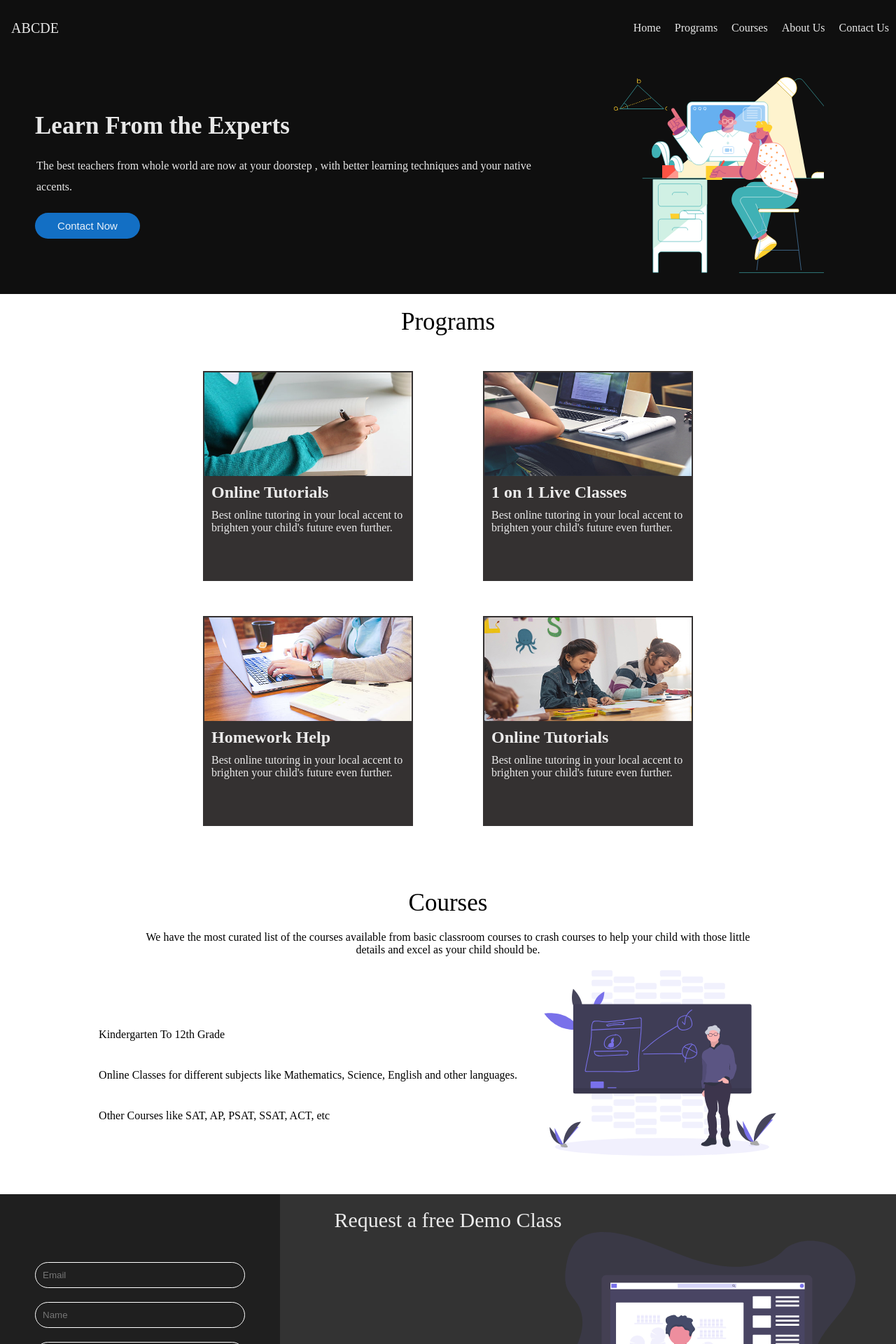
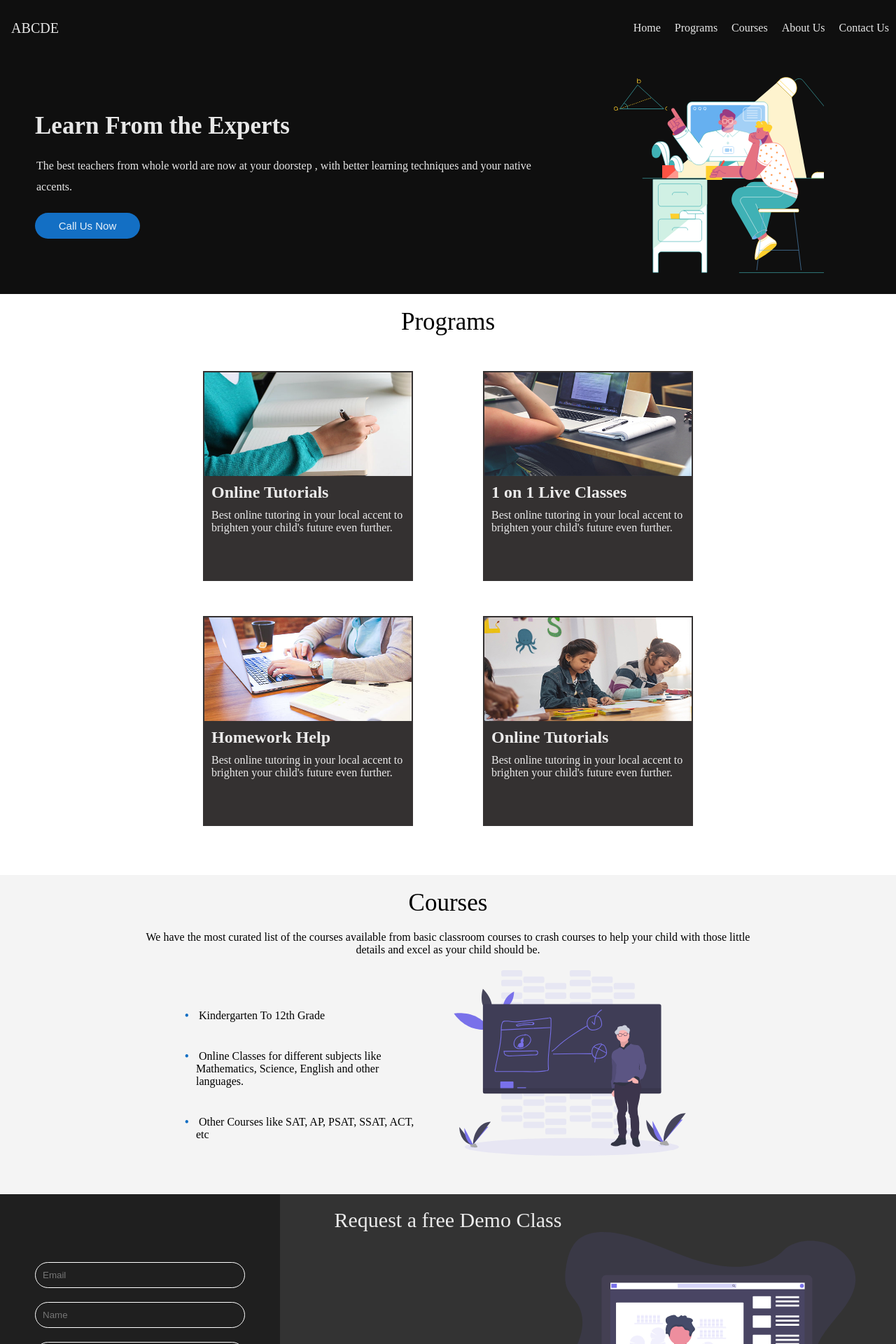
Before and after one commit to joshiCoding/abcde, a Jekyll site: the page built from index.markdown, in a window 1280 px wide. Shown: the top 1920 px of the page at 70% size. Built offline with Jekyll 4.4.1, drawn with Linux system fonts in a browser that asks for light colours; comment, search, counter and statistics services are not loaded; some of the changed text lies outside the part shown.

Commit message:
sections of the site completed

```diff
--- a/_layouts/home.html
+++ b/_layouts/home.html
@@ -45,7 +45,7 @@
         <div class="hero-content">
             <h1 class="hero-content-heading">Learn From the Experts</h1>
             <p class="hero-content-para">The best teachers from whole world are now at your doorstep , with better learning techniques and your native accents.</p>
-            <button class="hero-content-btn">Contact Now</button>
+            <button class="hero-content-btn">Call Us Now</button>
         </div>
         <div class="hero-illustration">
             <img src="{{ '/assets/img/hero-illustration.svg' | absolute_url}} " alt="">
@@ -97,12 +97,18 @@
         <div class="courses-heading">Courses</div>
         <div class="courses-para">We have the most curated list of the courses available from basic classroom courses to crash courses to help your child with those little details and excel as your child should be.</div>
         <div class="courses-content">
-            <div class="courses-content-list">
-                <li class="courses-content-list-item">Kindergarten To 12th Grade</li>
-                <li class="courses-content-list-item">Online Classes for different subjects like Mathematics, Science, English and other languages.</li>
-                <li class="courses-content-list-item">Other Courses like SAT, AP, PSAT, SSAT, ACT, etc</li>
+            <ul class="courses-content-list">
+                <li class="courses-content-list-item">
+                    Kindergarten To 12th Grade
+                </li>
+                <li class="courses-content-list-item">
+                    Online Classes for different subjects like Mathematics, Science, English and other languages.
+                </li>
+                <li class="courses-content-list-item">
+                    Other Courses like SAT, AP, PSAT, SSAT, ACT, etc
+                </li>
 
-            </div>
+            </ul>
             <div class="courses-content-illustration">
                  <img src="{{ '/assets/img/teacher-illustration.svg' | absolute_url}} " alt="">
                 </div>
@@ -110,7 +116,7 @@
 
     </section>
 
-    <section class="demo" id="contact">
+    <section class="demo" id="demo">
         <div class="demo-background-img"><img src="{{ '/assets/img/hero_1.jpg' |absolute_url }}" alt=""></div>
         <div class="demo-head">Request a free Demo Class</div>
         <div class="demo-content">
@@ -150,6 +156,41 @@
         </div>
     </section>
 
+    <div class="about-contact-bg">
+        <img src="{{ '/assets/img/about-contact-bg.jpeg' | absolute_url }}" alt="" class= "bg-img">
+
+    <section class="about" id = "about">
+        <h1 class="about-head">About ABCDE</h1>
+        <p class="about-para">
+            Lorem ipsum dolor sit amet consectetur adipisicing elit. Accusamus corporis eum ipsum veritatis mollitia ex similique cum. Ullam dolorum sed neque necessitatibus quasi, possimus consequuntur libero ducimus enim facere reprehenderit maxime sequi quae debitis quo. Mollitia voluptatum repellat alias possimus dolorum quia cumque ea in nam sed illo iusto ipsa modi, autem velit, assumenda vel quibusdam recusandae et natus? Porro, perferendis ducimus quidem eum obcaecati quas nam illum repellendus fugit sit corporis eveniet rerum est doloremque exercitationem dolor quis reprehenderit numquam molestias quaerat libero? Accusamus non, debitis eveniet illo nesciunt voluptatum earum doloremque aliquam repellat ex, pariatur temporibus nihil magnam.
+        </p>
+    </section>
+
+    <section class="contact" id = "contact">
+        <div class="contact-content">
+            <h1 class="contact-content-head">Give us a Call</h1>
+            <p class="contact-content-para">To reach us or enquire about anything
+                <ul class="contact-content-list">
+                    <li class="contact-content-list-item">
+                        Call us at : +91 88880 00008
+                    </li>
+                    <li class="contact-content-list-item">
+                        Whatsapp us at : 77778 87777
+                    </li>
+
+                </ul>
+            </p>
+
+            <button>Make a call</button>
+        </div>
+
+        <div class="contact-illustration">
+            <img src="{{ '/assets/img/about-bg-img.svg' | absolute_url }} " alt="">
+        </div>
+    </section>
+
+    </div>
+
     <footer>
         <div class="foot-about">
             <div class="foot-about-head">ABOUT ABCDE</div>
--- a/assets/css/main.scss
+++ b/assets/css/main.scss
@@ -80,7 +80,7 @@ header{
             top:0;
             right:0;
             height:100vh;
-            width:50vw;
+            width:70vw;
             background:rgba(0,0,0,0.99);
             color:white;
             padding-top:80px;
@@ -241,6 +241,7 @@ header{
     align-items:center;
     justify-content:center;
     padding:20px;
+    background:rgba(244,244,244,1);
 
 
     &-heading{
@@ -253,6 +254,8 @@ header{
     }
     &-content{
         display:flex;
+        align-items:center;
+
 
         &-list{
             list-style:none;
@@ -260,15 +263,18 @@ header{
             display:flex;
             flex-direction:column;
             align-items:flex-start;
-            justify-content:center;
+            max-width:400px;
             &-item{
-                padding:10px;
-                padding-bottom:30px;
-                &:last-child{
-                    padding-bottom:10px;
-                }
+                padding:20px;
+                &::before {
+                    content: "\2022";
+                    color: var(--color-prim);
+                    font-weight: bold;
+                    display: inline-block;
+                    width: 1em;
+                    margin-left: -1em;
+                  }
             }
-
         }
 
         &-illustration{
@@ -396,6 +402,93 @@ header{
         }
 
     }
+}
+
+.about-contact-bg{
+
+    padding:20px 0;
+    position:relative;
+    .bg-img{
+        height:100%;
+        position:absolute;
+        top:0;
+        right:0;
+        z-index:-1;
+    }
+}
+
+.about{
+    background:rgba(0,0,0,0.9);
+    color:white;
+    padding:30px;
+    margin: 20px 0;
+    display:flex;
+    flex-direction:column;
+    justify-content:center;
+    align-items:center;
+
+    &-head{
+        text-align:center;
+        font-size:30px;
+    }
+    &-para{
+        padding:20px;
+        text-align:justify;
+        max-width:700px;
+
+    }
+}
+
+.contact{
+    background:rgba(0,0,0,0.9);
+    color:white;
+    margin: 20px 0;
+    display:flex;
+    align-items:center;
+    justify-content:center;
+
+    &-content{
+        display:flex;
+        flex-direction:column;
+        align-items:center;
+        &-head{
+            text-align:center;
+            font-size:30px;
+            padding:30px;
+        }
+        &-para{
+            margin:0 30px;
+            margin-bottom:10px;
+        }
+        &-list{
+            margin:0 30px;
+            list-style-type:none;
+            // align-self:flex-start;
+            &-item{
+                padding:10px;
+            }
+        }
+        button{
+            background:var(--color-prim);
+            border:none;
+            border-radius:20px;
+            padding:10px 20px;
+            color:white;
+            font-size:20px;
+            margin:20px;
+            margin-bottom:10px;
+        }
+    }
+    &-illustration{
+        width:100%;
+        max-width:500px;
+        padding:20px;
+        margin:20px 0;
+        img{
+            width:100%;
+        }
+    }
+
 }
 
 footer{
@@ -544,6 +637,10 @@ footer{
         }
     }
 
+    .contact{
+        flex-direction:column;
+    }
+
     footer{
         flex-direction:column;
        .foot-about,
```
Also changed, not shown: assets/img/about-bg-img.svg (added), assets/img/about-contact-bg.jpeg (added).
